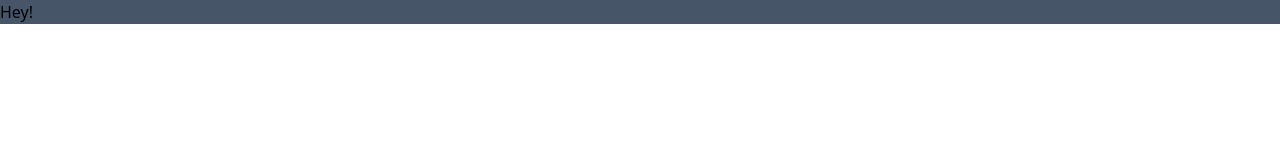
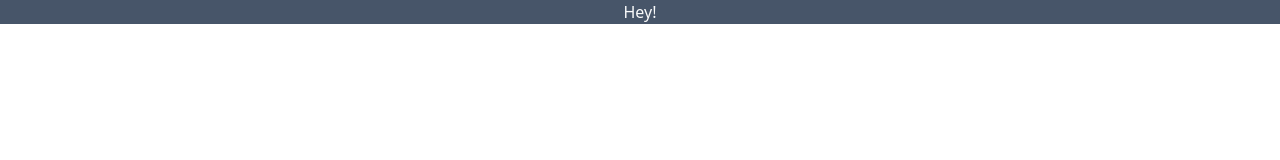
Before and after one commit to cnnrbrn/WeronikaMartinsen, a React (Vite) app in the folder eCom_react/: page / in a window 1280 px wide. Shown: the top 160 px of the page. Built offline with nearby package versions, Linux system fonts and the light colour scheme.

Commit message:
Tailwind test - tailwind starts

```diff
--- a/eCom_react/src/Pages/Home.jsx
+++ b/eCom_react/src/Pages/Home.jsx
@@ -3,7 +3,7 @@ import "../styles/index.css";
 function Home() {
   return (
     <>
-      <div className="bg-slate-600">
+      <div className="bg-slate-600 flex justify-center align-middle text-gray-50">
         <h1 className="">Hey!</h1>
       </div>
     </>
```
